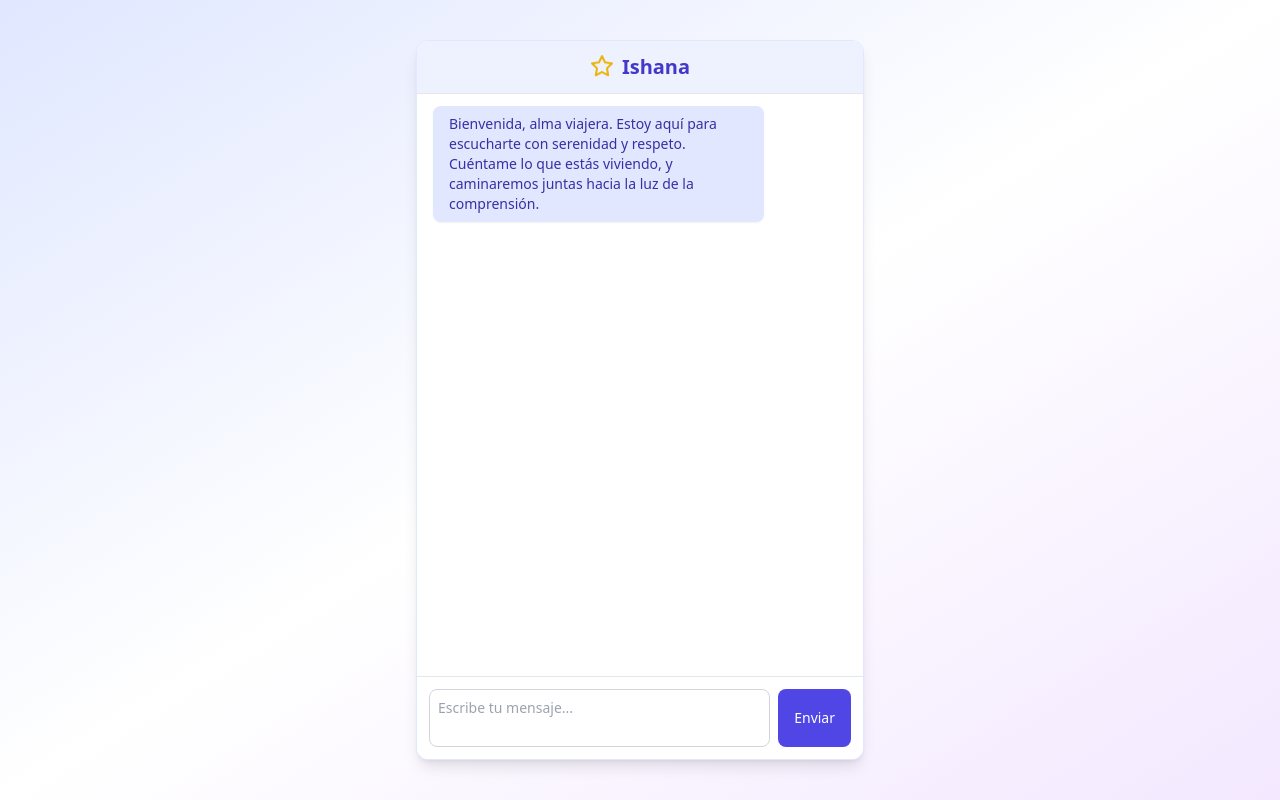
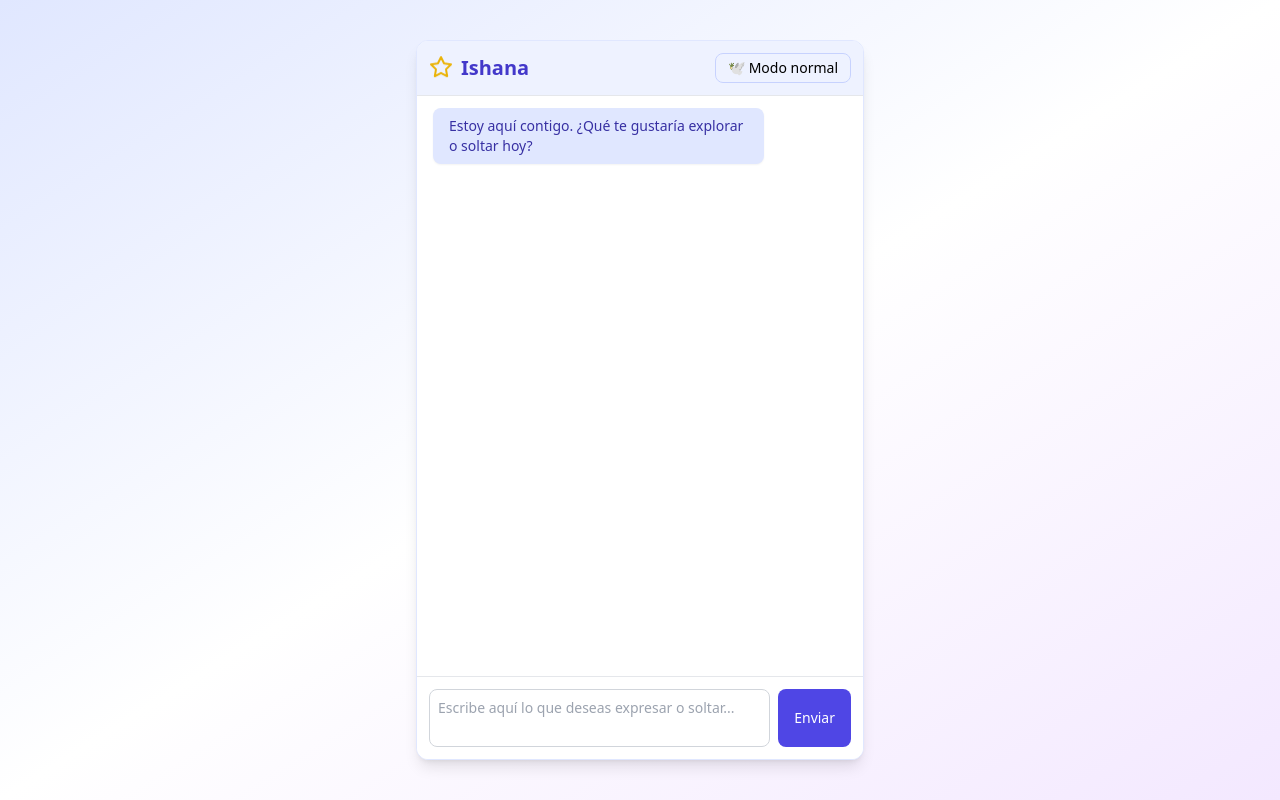
Before and after one commit to alexbeezuit/ishana-la-respuesta-del-alma, a Next.js app: page / in a window 1280 px wide. Built offline with nearby package versions, Linux system fonts and the light colour scheme.

Commit message:
Add files via upload

```diff
--- a/pages/index.tsx
+++ b/pages/index.tsx
@@ -1,4 +1,4 @@
-import { useState, useEffect, useRef } from "react";
+import { useState } from "react";
 import { Star } from "lucide-react";
 
 interface Mensaje {
@@ -11,11 +11,11 @@ export default function Home() {
   const [conversacion, setConversacion] = useState<Mensaje[]>([
     {
       emisor: "ishana",
-      texto: "Bienvenida, alma viajera. Estoy aquí para escucharte con serenidad y respeto. Cuéntame lo que estás viviendo, y caminaremos juntas hacia la luz de la comprensión.",
+      texto: "Estoy aquí contigo. ¿Qué te gustaría explorar o soltar hoy?",
     },
   ]);
   const [cargando, setCargando] = useState(false);
-  const chatEndRef = useRef<HTMLDivElement | null>(null);
+  const [modoDejarIr, setModoDejarIr] = useState(false);
 
   const enviarMensaje = async () => {
     if (!mensaje.trim()) return;
@@ -26,7 +26,8 @@ export default function Home() {
     setCargando(true);
 
     try {
-      const res = await fetch("/api/ishana", {
+      const endpoint = modoDejarIr ? "/api/dejar-ir" : "/api/ishana";
+      const res = await fetch(endpoint, {
         method: "POST",
         headers: { "Content-Type": "application/json" },
         body: JSON.stringify({ mensaje }),
@@ -35,7 +36,7 @@ export default function Home() {
       const data = await res.json();
       const respuestaIA: Mensaje = {
         emisor: "ishana",
-        texto: data.respuesta || "Estoy aquí contigo, aunque no pude responder ahora.",
+        texto: data.respuesta || "Estoy contigo. Puedes dejar que eso esté aquí un momento más, sin pelear contra ello.",
       };
       setConversacion(prev => [...prev, respuestaIA]);
     } catch (error) {
@@ -48,18 +49,22 @@ export default function Home() {
     }
   };
 
-  useEffect(() => {
-    if (chatEndRef.current) {
-      chatEndRef.current.scrollIntoView({ behavior: "smooth" });
-    }
-  }, [conversacion]);
-
   return (
     <main className="min-h-screen bg-gradient-to-br from-indigo-100 via-white to-purple-100 flex flex-col items-center justify-center p-4">
       <div className="bg-white shadow-lg rounded-xl max-w-md w-full h-[90vh] flex flex-col border border-indigo-100 overflow-hidden">
-        <div className="flex items-center justify-center p-3 border-b bg-indigo-50">
-          <Star className="h-6 w-6 text-yellow-500 animate-bounce mr-2" />
-          <h1 className="text-xl font-semibold text-indigo-700">Ishana</h1>
+        <div className="flex items-center justify-between p-3 border-b bg-indigo-50">
+          <div className="flex items-center">
+            <Star className="h-6 w-6 text-yellow-500 animate-bounce mr-2" />
+            <h1 className="text-xl font-semibold text-indigo-700">Ishana</h1>
+          </div>
+          <button
+            className={`text-sm px-3 py-1 rounded-lg border ${
+              modoDejarIr ? "bg-indigo-200 border-indigo-400" : "border-indigo-200"
+            }`}
+            onClick={() => setModoDejarIr(!modoDejarIr)}
+          >
+            🕊 {modoDejarIr ? "Modo dejar ir" : "Modo normal"}
+          </button>
         </div>
 
         <div className="flex-1 overflow-y-auto px-4 py-3 space-y-3">
@@ -80,14 +85,13 @@ export default function Home() {
             </div>
           ))}
           {cargando && (
-            <div className="text-left text-indigo-500 italic">Ishana está reflexionando...</div>
+            <div className="text-left text-indigo-500 italic">Ishana está contigo…</div>
           )}
-          <div ref={chatEndRef}></div>
         </div>
 
         <div className="p-3 border-t bg-white flex gap-2">
           <textarea
-            placeholder="Escribe tu mensaje..."
+            placeholder="Escribe aquí lo que deseas expresar o soltar..."
             className="flex-1 p-2 border border-gray-300 rounded-lg focus:outline-none focus:ring-2 focus:ring-indigo-300 resize-none text-sm"
             rows={2}
             value={mensaje}
```
